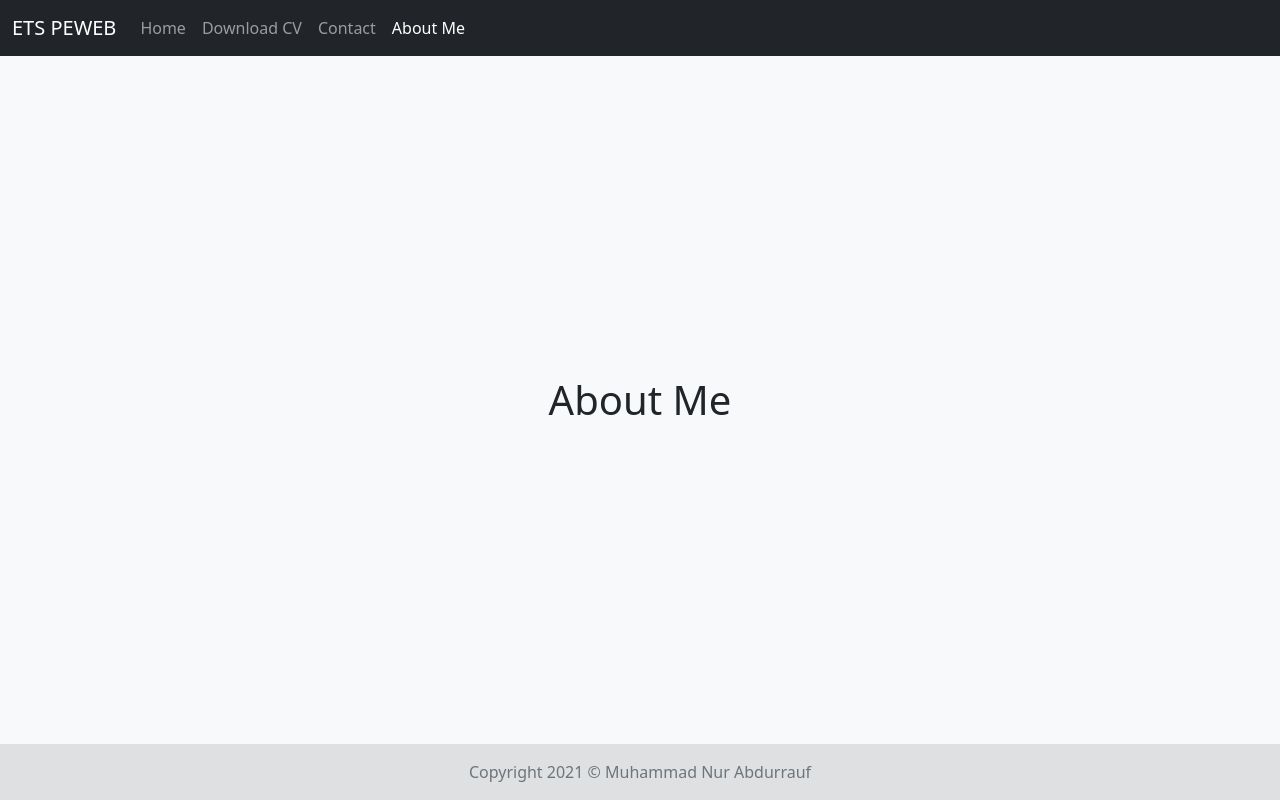
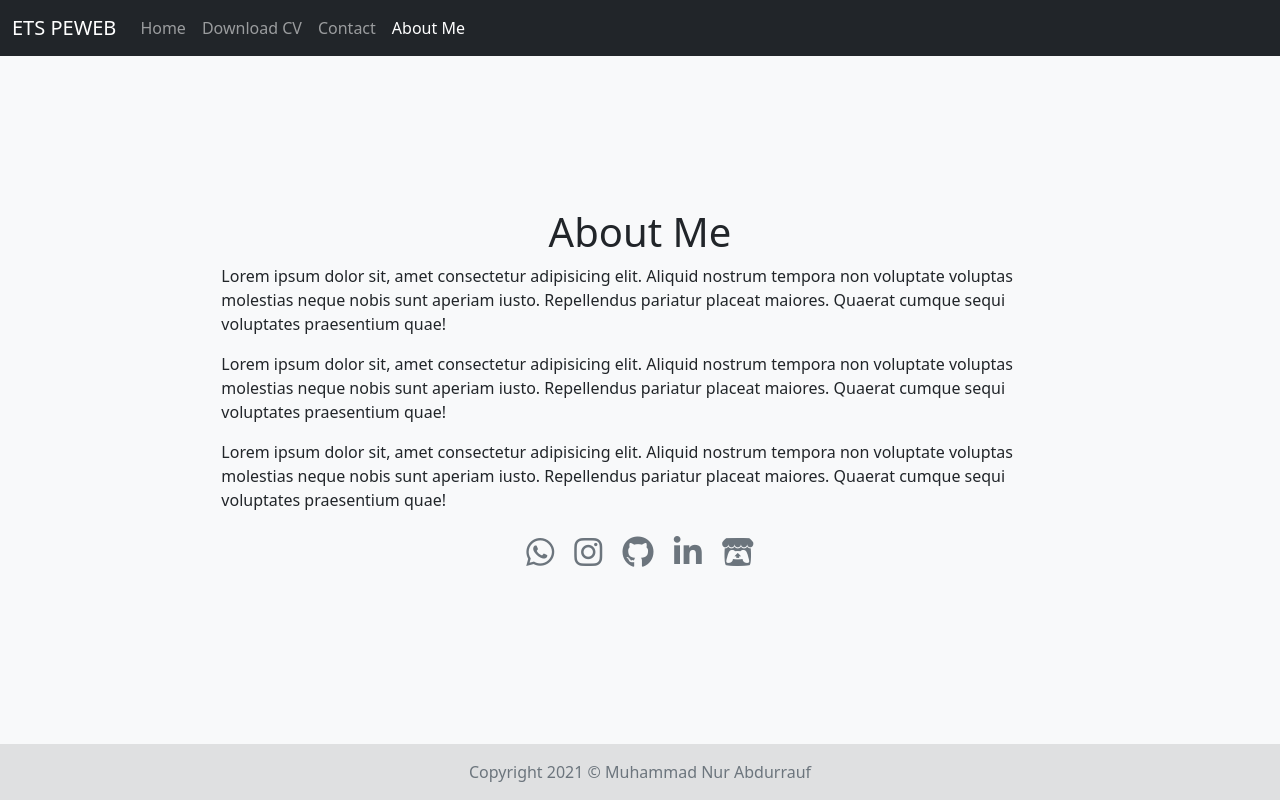
Before and after one commit to raassh-23/ets-peweb-b-2021, a plain HTML site: page about-me.html in a window 1280 px wide. Drawn offline with nearby package versions, Linux system fonts and the light colour scheme.

Commit message:
add about me

```diff
--- a/about-me.html
+++ b/about-me.html
@@ -9,6 +9,14 @@
             rel="stylesheet"
             integrity="sha384-EVSTQN3/azprG1Anm3QDgpJLIm9Nao0Yz1ztcQTwFspd3yD65VohhpuuCOmLASjC"
             crossorigin="anonymous"
+        />
+
+        <link
+        rel="stylesheet"
+        href="https://cdnjs.cloudflare.com/ajax/libs/font-awesome/6.0.0-beta2/css/all.min.css"
+        integrity="sha512-YWzhKL2whUzgiheMoBFwW8CKV4qpHQAEuvilg9FAn5VJUDwKZZxkJNuGM4XkWuk94WCrrwslk8yWNGmY1EduTA=="
+        crossorigin="anonymous"
+        referrerpolicy="no-referrer"
         />
 
         <link rel="stylesheet" href="./styles/style.css">
@@ -39,8 +47,24 @@
                 <h1>About Me</h1>
             </header>
 
-            <section class="">
-
+            <section class="mb-4 d-flex flex-column align-items-center">
+                <article class="col-md-8">
+                    <p>Lorem ipsum dolor sit, amet consectetur adipisicing elit. Aliquid nostrum tempora non voluptate voluptas molestias neque nobis sunt aperiam iusto. Repellendus pariatur placeat maiores. Quaerat cumque sequi voluptates praesentium quae!</p>
+                    <p>Lorem ipsum dolor sit, amet consectetur adipisicing elit. Aliquid nostrum tempora non voluptate voluptas molestias neque nobis sunt aperiam iusto. Repellendus pariatur placeat maiores. Quaerat cumque sequi voluptates praesentium quae!</p>
+                    <p>Lorem ipsum dolor sit, amet consectetur adipisicing elit. Aliquid nostrum tempora non voluptate voluptas molestias neque nobis sunt aperiam iusto. Repellendus pariatur placeat maiores. Quaerat cumque sequi voluptates praesentium quae!</p>
+                </article>
+                <article class="social-icons">
+                    <a class="social-icon link-secondary" href="https://wa.me/6282302345184" target="_blank"><i
+                        class="fab fa-whatsapp"></i></a>
+                    <a class="social-icon link-secondary" href="https://www.instagram.com/mnurabdurrauf/" target="_blank"><i
+                            class="fab fa-instagram"></i></a>
+                    <a class="social-icon link-secondary" href="https://github.com/raassh-23" target="_blank"><i
+                            class="fab fa-github"></i></a>
+                    <a class="social-icon link-secondary" href="https://www.linkedin.com/in/muhammad-a-a0b96a141/" target="_blank"><i
+                            class="fab fa-linkedin-in"></i></a>
+                    <a class="social-icon link-secondary" href="https://rushhourdream.itch.io/" target="_blank"><i
+                            class="fab fa-itch-io"></i></a>
+                </article>
             </section>
         </div>
 
--- a/styles/style.css
+++ b/styles/style.css
@@ -7,3 +7,8 @@ html, body {
 footer {
     background-color: rgba(0, 0, 0, 0.1);
 }
+
+.social-icon {
+    font-size: 2em;
+    margin: 0 0.25em;
+}
```
Also changed, not shown: contact.html (+3 -3 lines).
